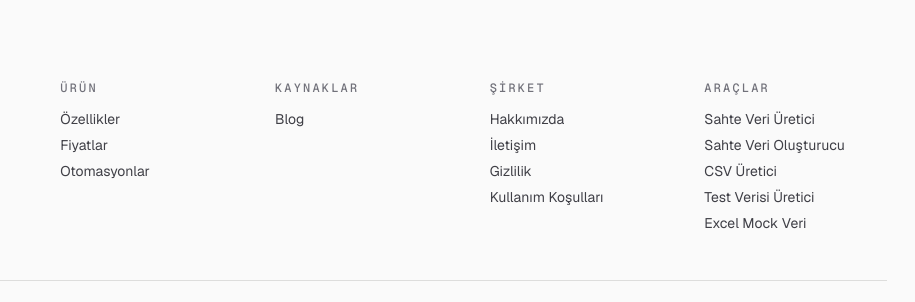
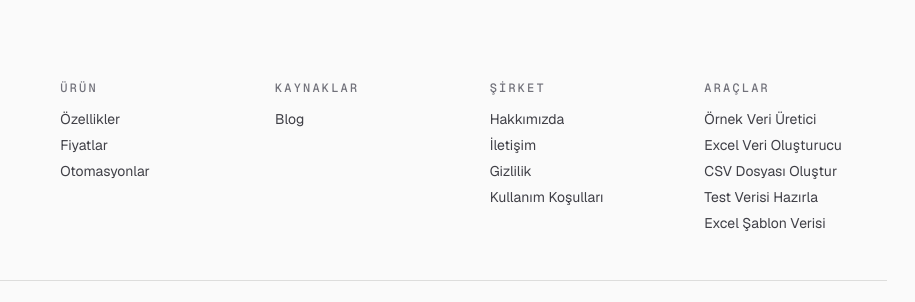
Before and after one commit to Cagancnkc/Upsheet.ai, a plain HTML site: page index.html in a window 1280 px wide. Shown: the part 6621-6923 px from the top of the page, 365-1280 px from the left. Drawn offline with nearby package versions, Linux system fonts and the light colour scheme.

Commit message:
fix: footer araçlar bölümü metin iyileştirmesi

```diff
--- a/index.html
+++ b/index.html
@@ -1531,11 +1531,11 @@
       <div>
         <h5>Araçlar</h5>
         <ul>
-          <li><a href="/mock-data-generator">Sahte Veri Üretici</a></li>
-          <li><a href="/fake-data-generator">Sahte Veri Oluşturucu</a></li>
-          <li><a href="/csv-generator">CSV Üretici</a></li>
-          <li><a href="/test-data-generator">Test Verisi Üretici</a></li>
-          <li><a href="/excel-mock-data">Excel Mock Veri</a></li>
+          <li><a href="/mock-data-generator">Örnek Veri Üretici</a></li>
+          <li><a href="/fake-data-generator">Excel Veri Oluşturucu</a></li>
+          <li><a href="/csv-generator">CSV Dosyası Oluştur</a></li>
+          <li><a href="/test-data-generator">Test Verisi Hazırla</a></li>
+          <li><a href="/excel-mock-data">Excel Şablon Verisi</a></li>
         </ul>
       </div>
     </div>
```
